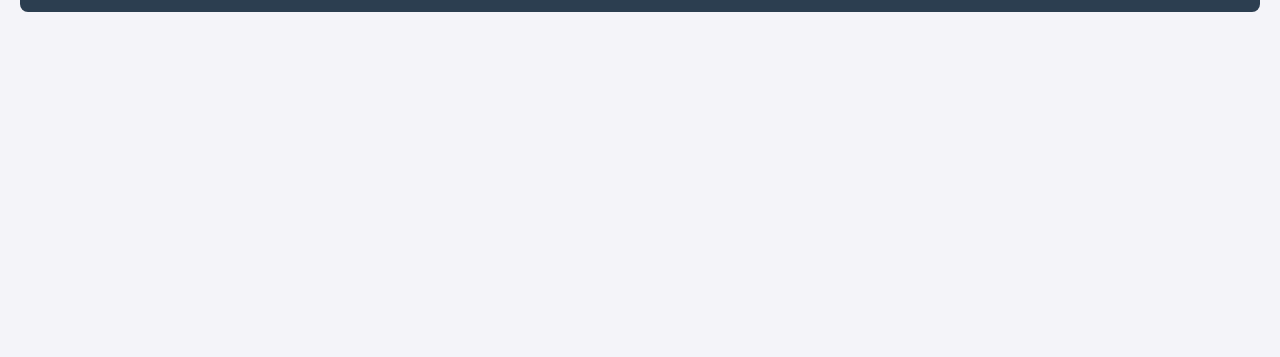
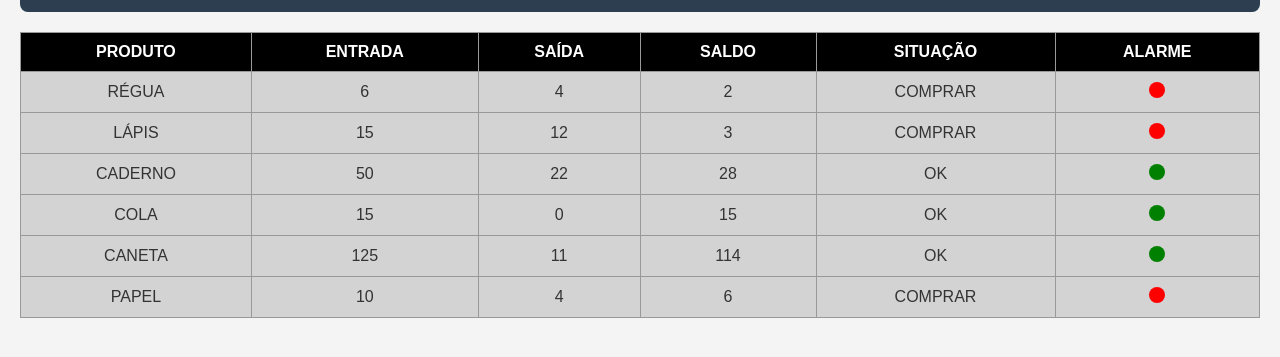
Before and after one commit to eduardodesouza28/estoque_loja, a plain HTML site: page entradas_saidas.html in a window 1280 px wide. Shown: the part 69-426 px from the top of the page. Drawn offline with Linux system fonts and the light colour scheme.

Commit message:
adicionando tabela

```diff
--- a/entradas_saidas.html
+++ b/entradas_saidas.html
@@ -5,6 +5,7 @@
     <meta name="viewport" content="width=device-width, initial-scale=1.0">
     <title>Estoque</title>
     <link rel="stylesheet" href="style.css">
+    <link rel="stylesheet" href="style2.css">
 </head>
 <body>
     <header>
@@ -13,6 +14,69 @@
         <button onclick="">Voltar para Lançamentos</button>
     </header>
 
+    <table>
+        <thead>
+          <tr>
+            <th>PRODUTO</th>
+            <th>ENTRADA</th>
+            <th>SAÍDA</th>
+            <th>SALDO</th>
+            <th>SITUAÇÃO</th>
+            <th>ALARME</th>
+          </tr>
+        </thead>
+        <tbody>
+          <tr>
+            <td>RÉGUA</td>
+            <td>6</td>
+            <td>4</td>
+            <td>2</td>
+            <td>COMPRAR</td>
+            <td><span class="alarme vermelho"></span></td>
+          </tr>
+          <tr>
+            <td>LÁPIS</td>
+            <td>15</td>
+            <td>12</td>
+            <td>3</td>
+            <td>COMPRAR</td>
+            <td><span class="alarme vermelho"></span></td>
+          </tr>
+          <tr>
+            <td>CADERNO</td>
+            <td>50</td>
+            <td>22</td>
+            <td>28</td>
+            <td>OK</td>
+            <td><span class="alarme verde"></span></td>
+          </tr>
+          <tr>
+            <td>COLA</td>
+            <td>15</td>
+            <td>0</td>
+            <td>15</td>
+            <td>OK</td>
+            <td><span class="alarme verde"></span></td>
+          </tr>
+          <tr>
+            <td>CANETA</td>
+            <td>125</td>
+            <td>11</td>
+            <td>114</td>
+            <td>OK</td>
+            <td><span class="alarme verde"></span></td>
+          </tr>
+          <tr>
+            <td>PAPEL</td>
+            <td>10</td>
+            <td>4</td>
+            <td>6</td>
+            <td>COMPRAR</td>
+            <td><span class="alarme vermelho"></span></td>
+          </tr>
+        </tbody>
+      </table>
+
 
 
 </body>
--- /dev/null
+++ b/style2.css
@@ -0,0 +1,41 @@
+body {
+    font-family: Arial, sans-serif;
+    background: #f4f4f4;
+    padding: 20px;
+  }
+
+  h2 {
+    margin-bottom: 15px;
+  }
+
+  table {
+    width: 100%;
+    border-collapse: collapse;
+    background: #d3d3d3;
+  }
+
+  thead {
+    background: #000;
+    color: #fff;
+  }
+
+  th, td {
+    padding: 10px;
+    text-align: center;
+    border: 1px solid #999;
+  }
+
+  .alarme {
+    display: inline-block;
+    width: 16px;
+    height: 16px;
+    border-radius: 50%;
+  }
+
+  .vermelho {
+    background: red;
+  }
+
+  .verde {
+    background: green;
+  }
```
